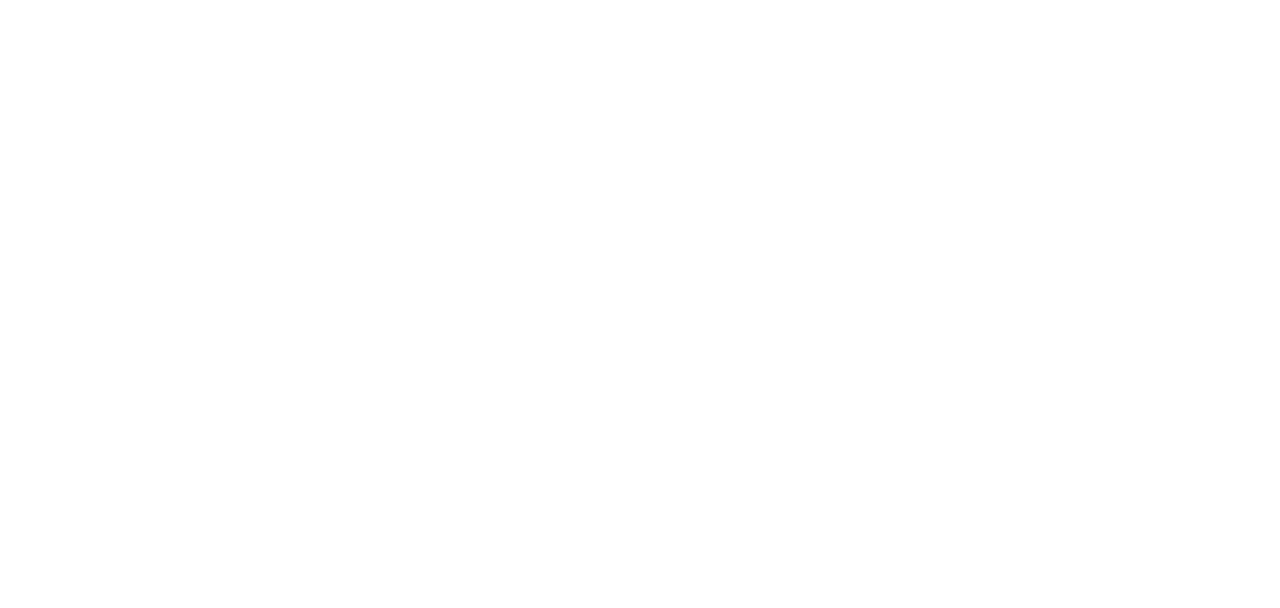
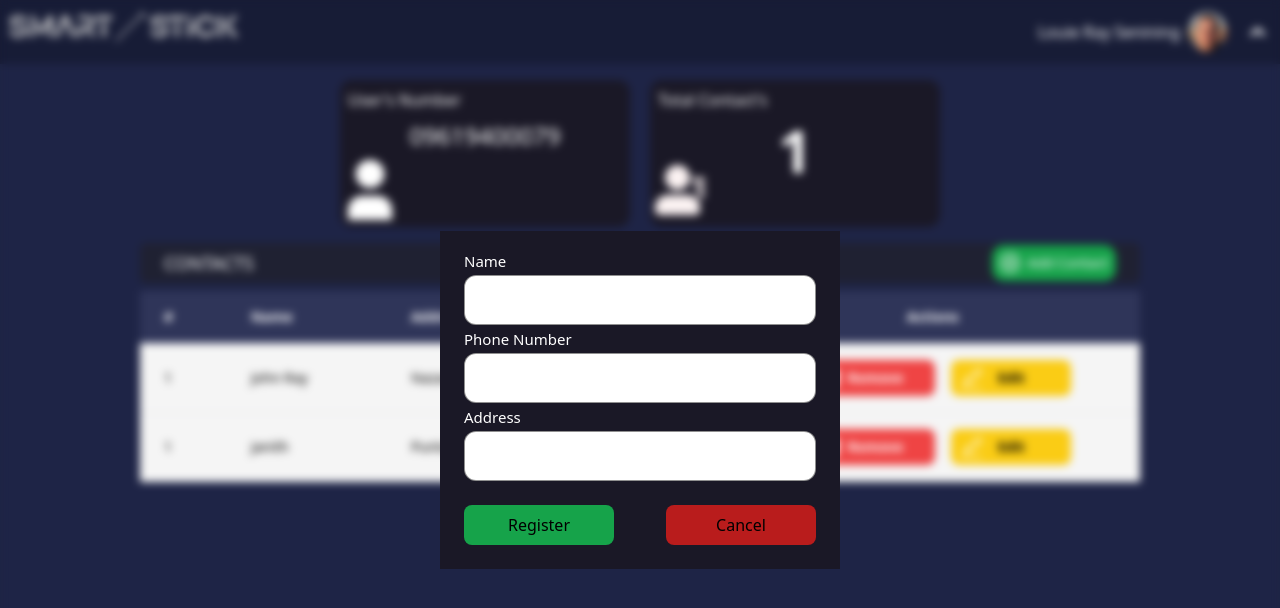
Before and after one commit to jraay12/SmartStick, a React (Create React App) app in the folder my-project/: page /User/Register in a window 1280 px wide. Before the commit this address had no page. Shown: the top 608 px of the page. Built offline with nearby package versions, Linux system fonts and the light colour scheme.

Commit message:
add Register functionality

```diff
--- a/my-project/src/App.js
+++ b/my-project/src/App.js
@@ -1,7 +1,7 @@
 import { Route, Routes, Navigate } from "react-router-dom";
 import Login from "./pages/Login";
 import User from "./pages/User";
-
+import Register from "./components/Register";
 
 
 function App() {
@@ -9,7 +9,10 @@
     <Routes>
       <Route path="/" element={<Navigate to="/Login" />} />
       <Route path="/Login" element={<Login />} />
-      <Route path="/User" element={<User />} />
+      <Route path="/User" element={<User />}>
+        <Route path="Register" element={<Register />} />
+      </Route>
+
     </Routes>
   )
 }
--- a/my-project/src/components/Header.js
+++ b/my-project/src/components/Header.js
@@ -8,7 +8,6 @@
 
     const handleDropDown = () => {
         setDown(!Drop)
-        console.log(Drop)
     }
   return (
     <div className="flex h-16 bg-headerColor max-w-full">
--- a/my-project/src/components/Input.js
+++ b/my-project/src/components/Input.js
@@ -3,7 +3,7 @@
 const Input = forwardRef((props, ref) => {
   return (
     <div className="flex flex-col gap-2 xxl:gap-6 ">
-      <label className=" text-base font-normal  md:text-[15px] leading-3 xxl:text-4xl">
+      <label className={`text-base font-normal  md:text-[15px] leading-3 xxl:text-4xl ${props.className}`}>
         {props.label}
       </label>
       <input
--- /dev/null
+++ b/my-project/src/components/Register.js
@@ -0,0 +1,40 @@
+import React, {useRef, useEffect } from "react";
+import Input from "../components/Input";
+import Buttons from "../components/Buttons";
+import { useNavigate } from "react-router-dom";
+
+const Register = () => {
+  const navigate = useNavigate();
+  const inputRef = useRef();
+
+  useEffect(() => {
+    inputRef.current.focus();
+  }, []);
+  return (
+    <div className="flex justify-center items-center absolute inset-0 backdrop-blur-sm">
+      <div className="min-h-[300px] min-w-[400px]  bg-cardColor">
+        <form>
+          <div className="space-y-2 m-6 ">
+            <Input label="Name" className="text-white" ref={inputRef}/>
+            <Input label="Phone Number" className="text-white" />
+            <Input label="Address" className="text-white" />
+            <div className="flex justify-between pt-4">
+              <div className="bg-green-600 min-w-[150px] h-10 rounded-lg">
+                <Buttons buttonName="Register" className="min-w-full " />
+              </div>
+              <div className="bg-red-700 min-w-[150px] h-10 rounded-lg">
+                <Buttons
+                  buttonName="Cancel"
+                  className="min-w-full"
+                  onClick={() => navigate("/User")}
+                />
+              </div>
+            </div>
+          </div>
+        </form>
+      </div>
+    </div>
+  );
+};
+
+export default Register;
--- a/my-project/src/components/Table.js
+++ b/my-project/src/components/Table.js
@@ -4,9 +4,13 @@
 import Button from "./Buttons";
 import Remove from "../assets/remove.png";
 import Edit from "../assets/edit.png";
+import { useNavigate, Outlet } from "react-router-dom";
+
+const Table = (props) => {
+
+  const navigate = useNavigate()
 
 
-const Table = (props) => {
   return (
     <div className="flex flex-col">
       <div className="flex items-center px-6 h-10 bg-tableColor  rounded-md w-[1000px] text-white text-lg">
@@ -14,7 +18,7 @@
         <div className="flex w-full justify-end ">
           <div className="flex items-center bg-green-600 rounded-xl">
             <img src={Add} className="object-contain h-[20px] w-[20px] ml-2" />
-            <button className="select-none w-full h-full  text-sm p-2 ">
+            <button className="select-none w-full h-full  text-sm p-2 " onClick={() => navigate("/User/Register")}>
               Add Contact
             </button>
           </div>
@@ -39,7 +43,7 @@
                     <th scope="col" class="px-6 py-4">
                       Phone
                     </th>
-                    <th scope="col" class="pl-40 py-4">
+                    <th scope="col" class="pl-40 py-4 ">
                       Actions
                     </th>
                   </tr>
@@ -54,7 +58,7 @@
                       </td>
                       <td class="whitespace-nowrap px-6 py-4">{item.Phone}</td>
 
-                      <td class="flex items-center justify-center gap-4 w-full  py-4">
+                      <td class="flex items-center justify-center gap-4 w-full py-4">
                         <div className="bg-red-500 rounded-lg">
                           <Button
                             image={Remove}
@@ -65,7 +69,7 @@
 
                         <div className="bg-yellow-400 rounded-lg">
                           <Button
-                            image = {Edit}
+                            image={Edit}
                             buttonName="Edit"
                             className="text-black font-semibold p-2 min-w-[50px]"
                           />
@@ -79,6 +83,7 @@
           </div>
         </div>
       </div>
+      <Outlet />
     </div>
   );
 };
```
